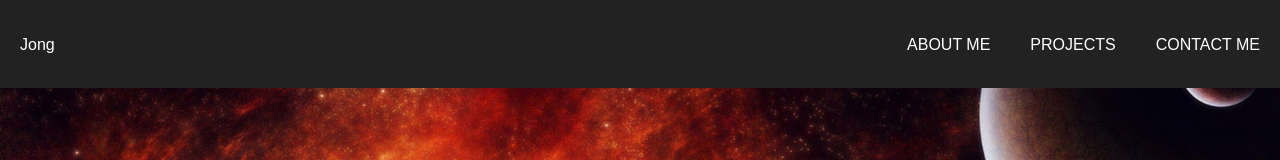
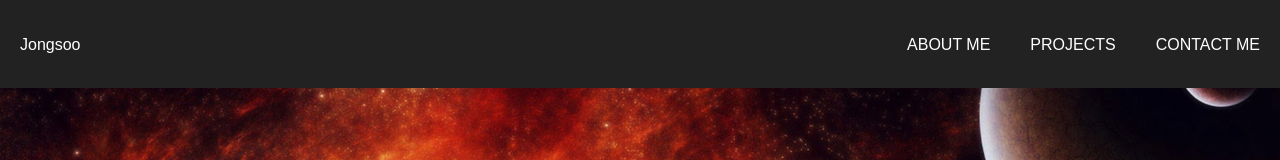
Before and after one commit to jongsoojong/ReactWebsite, a React (Create React App) app: page / in a window 1280 px wide. Shown: the top 160 px of the page. Built offline with nearby package versions, Linux system fonts and the light colour scheme.

Commit message:
Changed format of components

```diff
--- a/src/App.js
+++ b/src/App.js
@@ -1,11 +1,13 @@
 import React, { Component } from 'react';
 import Background from './Components/Background/Background';
+import Header from './Components/Header/Header';
 import './App.css';
 
 class App extends Component {
   render() {
     return (
       <div className="App">
+      <Header />
       <Background />
       </div>
     );
--- a/src/Components/Background/Background.js
+++ b/src/Components/Background/Background.js
@@ -1,5 +1,4 @@
 import React, { Component } from 'react';
-import Header from '../Header/Header';
 import './Background.css';
 
 class Background extends Component {
@@ -22,7 +21,6 @@ class Background extends Component {
     render() {
         return (
             <div class='background'>
-            <Header />
             </div>
         )
     }
--- a/src/Components/Header/Header.css
+++ b/src/Components/Header/Header.css
@@ -22,7 +22,6 @@
     -webkit-margin-end: 0px;
 }
 
-
 .header-links {
     list-style-type: none;
     margin-left: auto;
@@ -31,6 +30,7 @@
 
 .links-props {
     padding: 20px;
+    cursor: pointer;
 }
 
 li:hover {
--- a/src/Components/Header/Header.js
+++ b/src/Components/Header/Header.js
@@ -23,7 +23,7 @@ class Header extends Component {
             <div class="header-background">
                 <div class="header-content">
                     <div class="logo">
-                    Jong
+                    Jongsoo
                     </div>
                     <ul class="header-links">
                         <li class="links-props">ABOUT ME</li>
```
